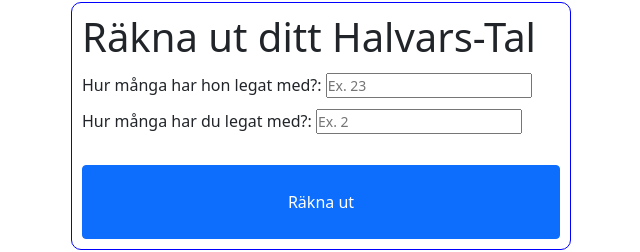
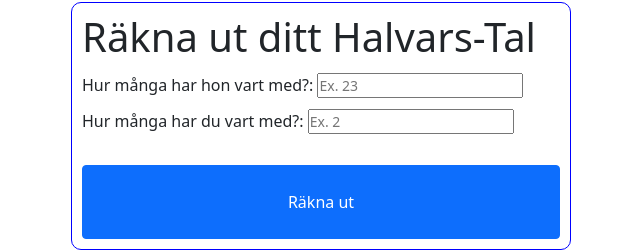
Before and after one commit to Lindbranch/talet, a plain HTML site: page index.html in a window 1280 px wide. Shown: the part 158-410 px from the top of the page, 319-959 px from the left. Drawn offline with nearby package versions, Linux system fonts and the light colour scheme.

Commit message:
Update index.html

```diff
--- a/index.html
+++ b/index.html
@@ -31,7 +31,7 @@
 
       <form id="myform" class="form">
         <label for="HerNumber" class="form-label"
-          >Hur många har hon legat med?:</label
+          >Hur många har hon vart med?:</label
         >
         <input
           class="form-text"
@@ -44,7 +44,7 @@
         /><br />
 
         <label for="HisNumber" class="form-label"
-          >Hur många har du legat med?:</label
+          >Hur många har du vart med?:</label
         >
         <input
           type="number"
```
